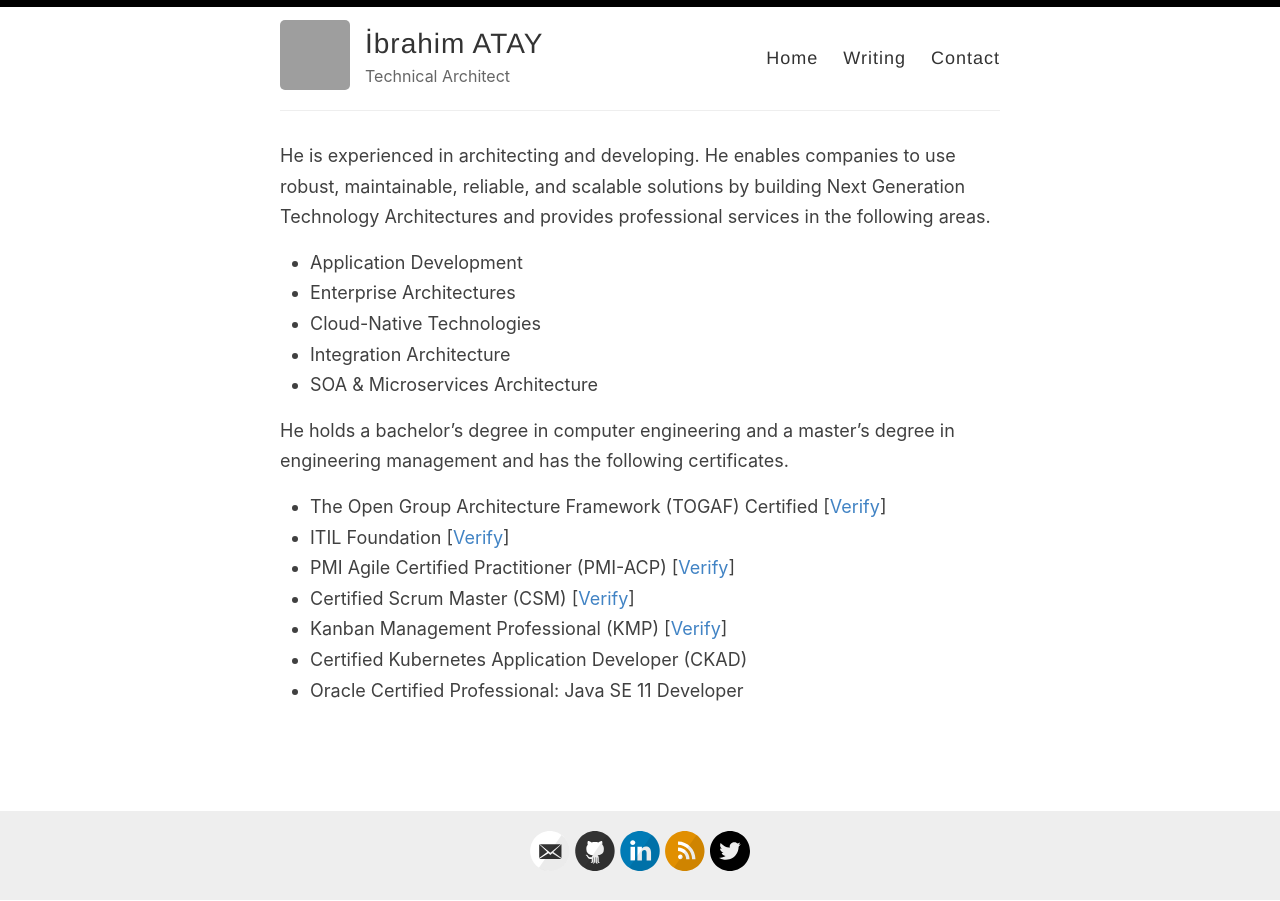
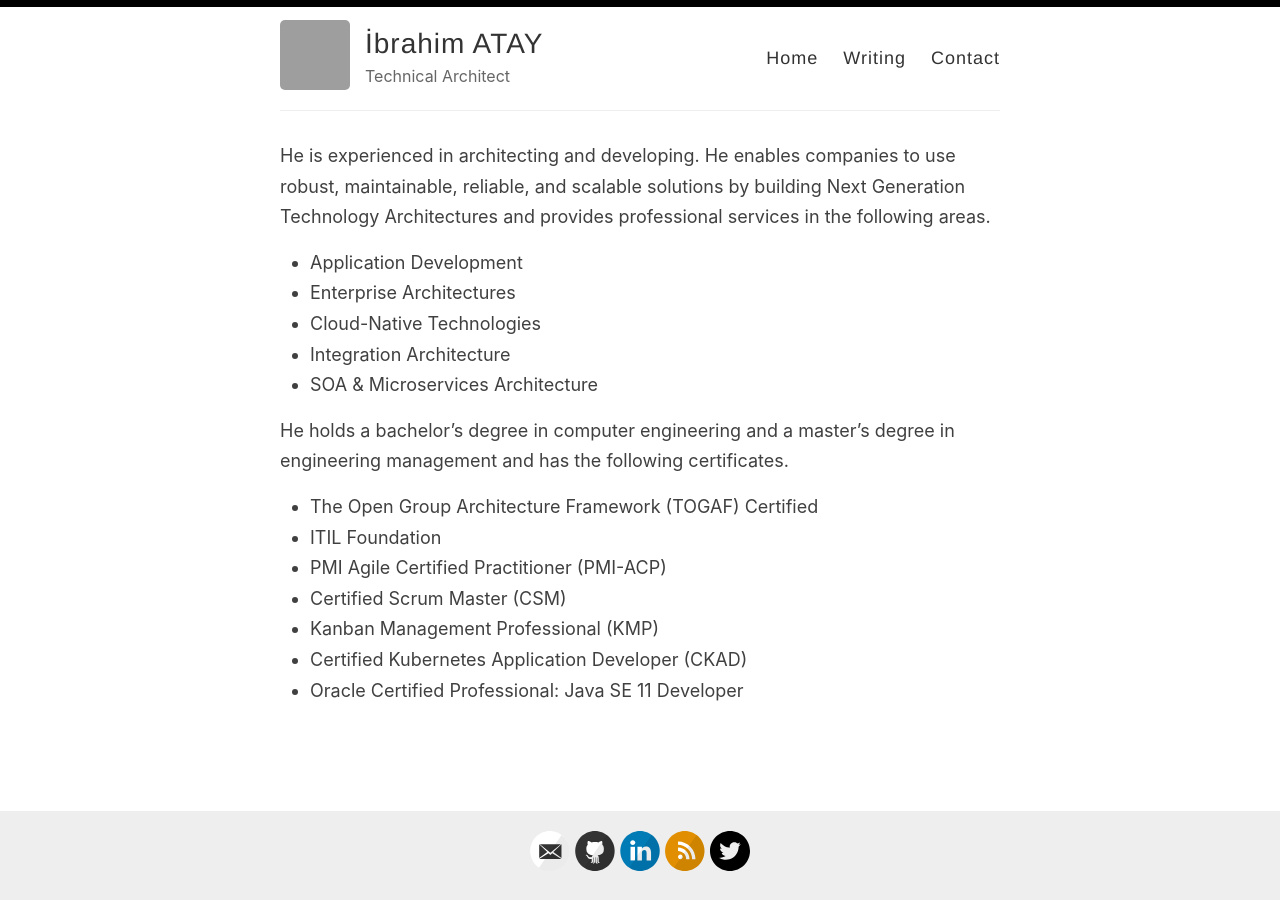
Before and after one commit to ibrahimatay/ibrahimatay.github.io, a Jekyll site: the page built from index.md, in a window 1280 px wide. Built offline with Jekyll 4.4.1, drawn with Linux system fonts in a browser that asks for light colours; grey boxes are pictures that could not be loaded.

Commit message:
Update index.md

```diff
--- a/index.md
+++ b/index.md
@@ -13,10 +13,10 @@
 
 He holds a bachelor's degree in computer engineering and a master's degree in engineering management and has the following certificates.
 
-- The Open Group Architecture Framework (TOGAF) Certified [[Verify](https://www.credly.com/badges/7d38fddd-1914-4ae1-beaa-a43ec795c8b6)]
-- ITIL Foundation [[Verify](https://www.axelos.com/successful-candidates-register)]
-- PMI Agile Certified Practitioner (PMI-ACP) [[Verify](https://www.credly.com/badges/ab7eabad-253a-417d-b076-9d40dadfb8ab)]
-- Certified Scrum Master (CSM) [[Verify](https://www.scrumalliance.org/community/profile/ibrahimatay)]
-- Kanban Management Professional (KMP) [[Verify](https://edu.kanban.university/users/ibrahimatay)]
+- The Open Group Architecture Framework (TOGAF) Certified
+- ITIL Foundation
+- PMI Agile Certified Practitioner (PMI-ACP)
+- Certified Scrum Master (CSM)
+- Kanban Management Professional (KMP)
 - Certified Kubernetes Application Developer (CKAD)
 - Oracle Certified Professional: Java SE 11 Developer
```
